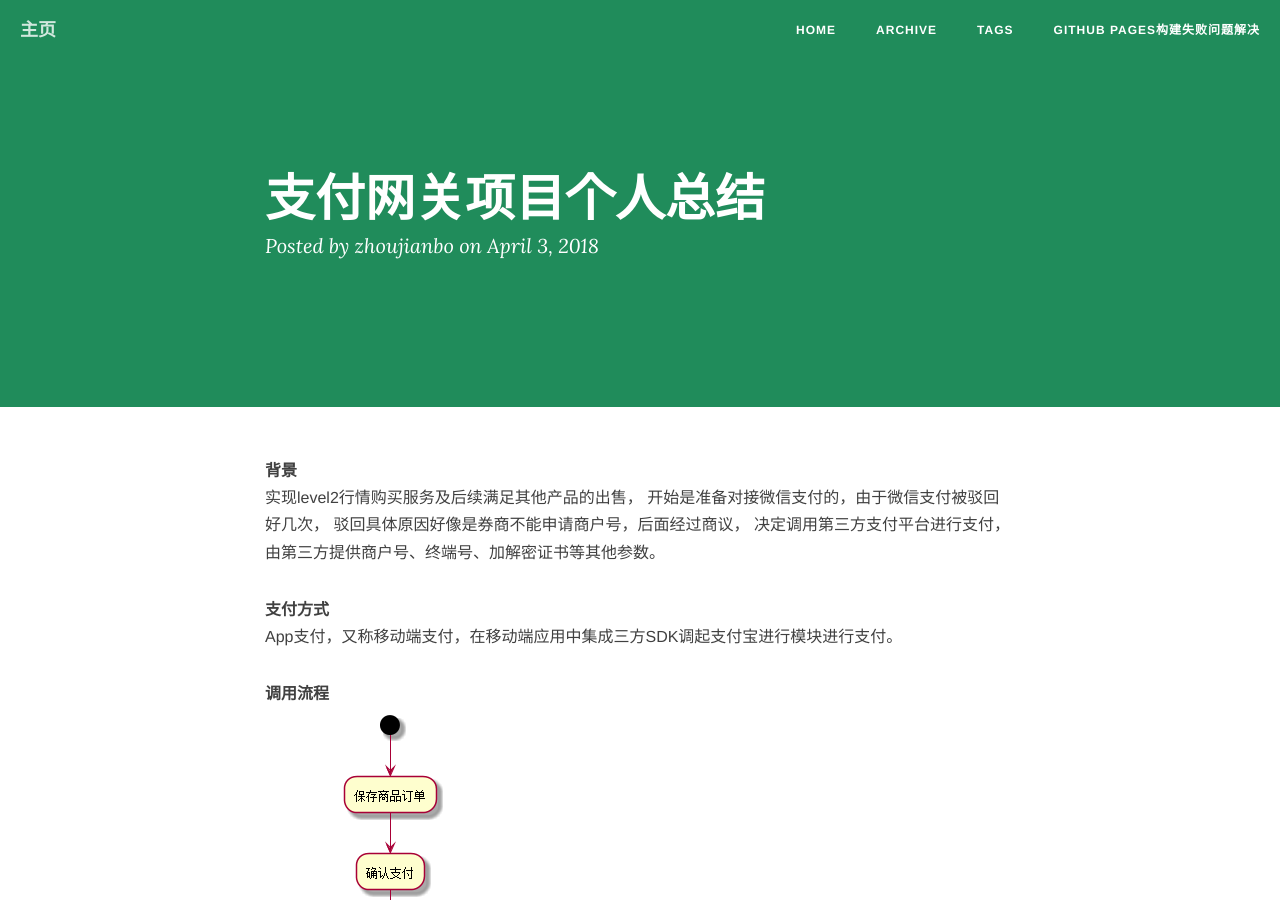
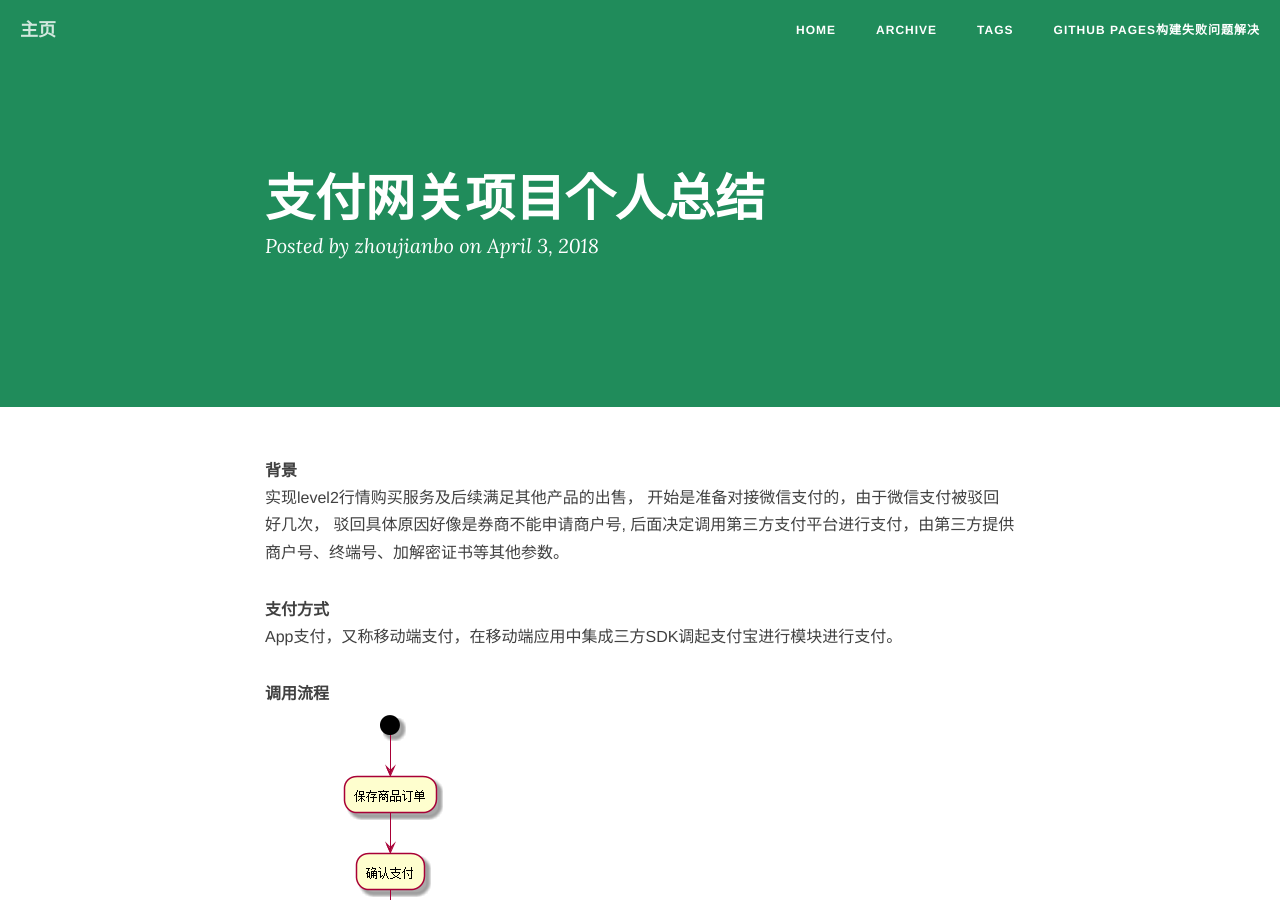
Before and after one commit to ZhouJianBoPro/ZhouJianBoPro.github.io, a Jekyll site: the page built from _posts/2018-04-03-payment.md, in a window 1280 px wide and 900 px high. Built offline with Jekyll 4.4.1, drawn with Linux system fonts in a browser that asks for light colours; nearby versions of some CDN libraries; comment, search, counter and statistics services are not loaded.

Commit message:
defalut commit；

```diff
--- a/_posts/2018-04-03-payment.md
+++ b/_posts/2018-04-03-payment.md
@@ -10,8 +10,8 @@ description: 支付网关项目个人总结。
 **背景**<br/>
 实现level2行情购买服务及后续满足其他产品的出售，
 开始是准备对接微信支付的，由于微信支付被驳回好几次，
-驳回具体原因好像是券商不能申请商户号，后面经过商议，
-决定调用第三方支付平台进行支付，由第三方提供商户号、终端号、加解密证书等其他参数。
+驳回具体原因好像是券商不能申请商户号,
+后面决定调用第三方支付平台进行支付，由第三方提供商户号、终端号、加解密证书等其他参数。
 
 **支付方式**<br/>
 App支付，又称移动端支付，在移动端应用中集成三方SDK调起支付宝进行模块进行支付。
```
